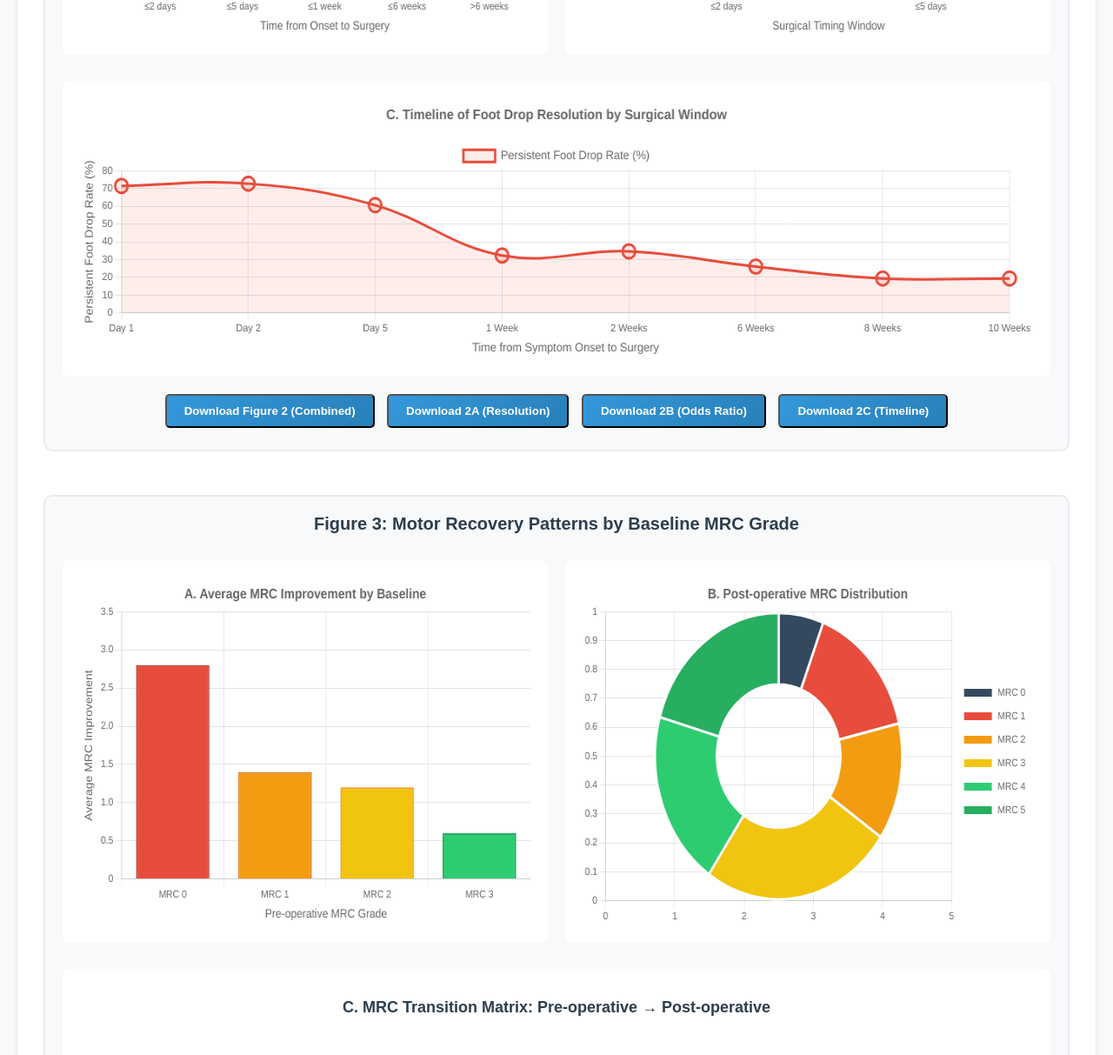
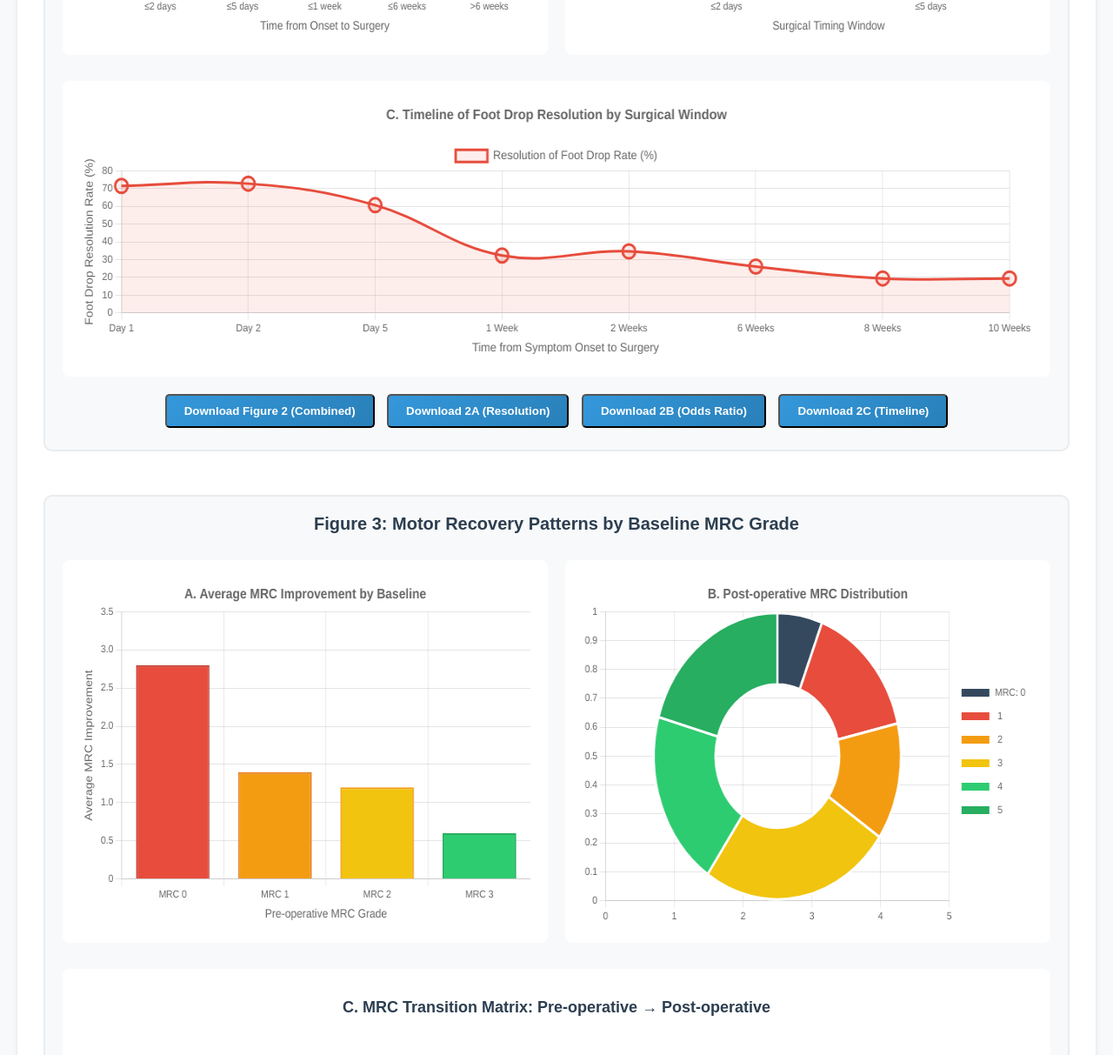
Before and after one commit to feras-beep/Figures, a plain HTML site: page index.html in a window 1280 px wide. Shown: the part 1987-3200 px from the top of the page at 87% size. Drawn offline with nearby package versions, Linux system fonts and the light colour scheme.

Commit message:
Update index.html

```diff
--- a/index.html
+++ b/index.html
@@ -510,7 +510,7 @@
                 data: {
                     labels: ['Day 1', 'Day 2', 'Day 5', '1 Week', '2 Weeks', '6 Weeks', '8 Weeks', '10 Weeks'],
                     datasets: [{
-                        label: 'Persistent Foot Drop Rate (%)',
+                        label: 'Resolution of Foot Drop Rate (%)',
                         data: [71.4, 72.7, 60.6, 32.3, 34.6, 26.1, 19.4, 19.4],
                         borderColor: '#e74c3c',
                         backgroundColor: 'rgba(231, 76, 60, 0.1)',
@@ -532,7 +532,7 @@
                         ...chartConfigs.defaultOptions.scales,
                         y: {
                             ...chartConfigs.defaultOptions.scales.y,
-                            title: { display: true, text: 'Persistent Foot Drop Rate (%)', font: { size: 14 } },
+                            title: { display: true, text: 'Foot Drop Resolution Rate (%)', font: { size: 14 } },
                             beginAtZero: true,
                             max: 80
                         },
@@ -586,7 +586,7 @@
             new Chart(document.getElementById('fig3_outcome'), {
                 type: 'doughnut',
                 data: {
-                    labels: ['MRC 0', 'MRC 1', 'MRC 2', 'MRC 3', 'MRC 4', 'MRC 5'],
+                    labels: ['MRC: 0', ' 1', ' 2', ' 3', ' 4', ' 5'],
                     datasets: [{
                         data: [8, 21, 18, 34, 27, 28],
                         backgroundColor: ['#34495e', '#e74c3c', '#f39c12', '#f1c40f', '#2ecc71', '#27ae60'],
```
